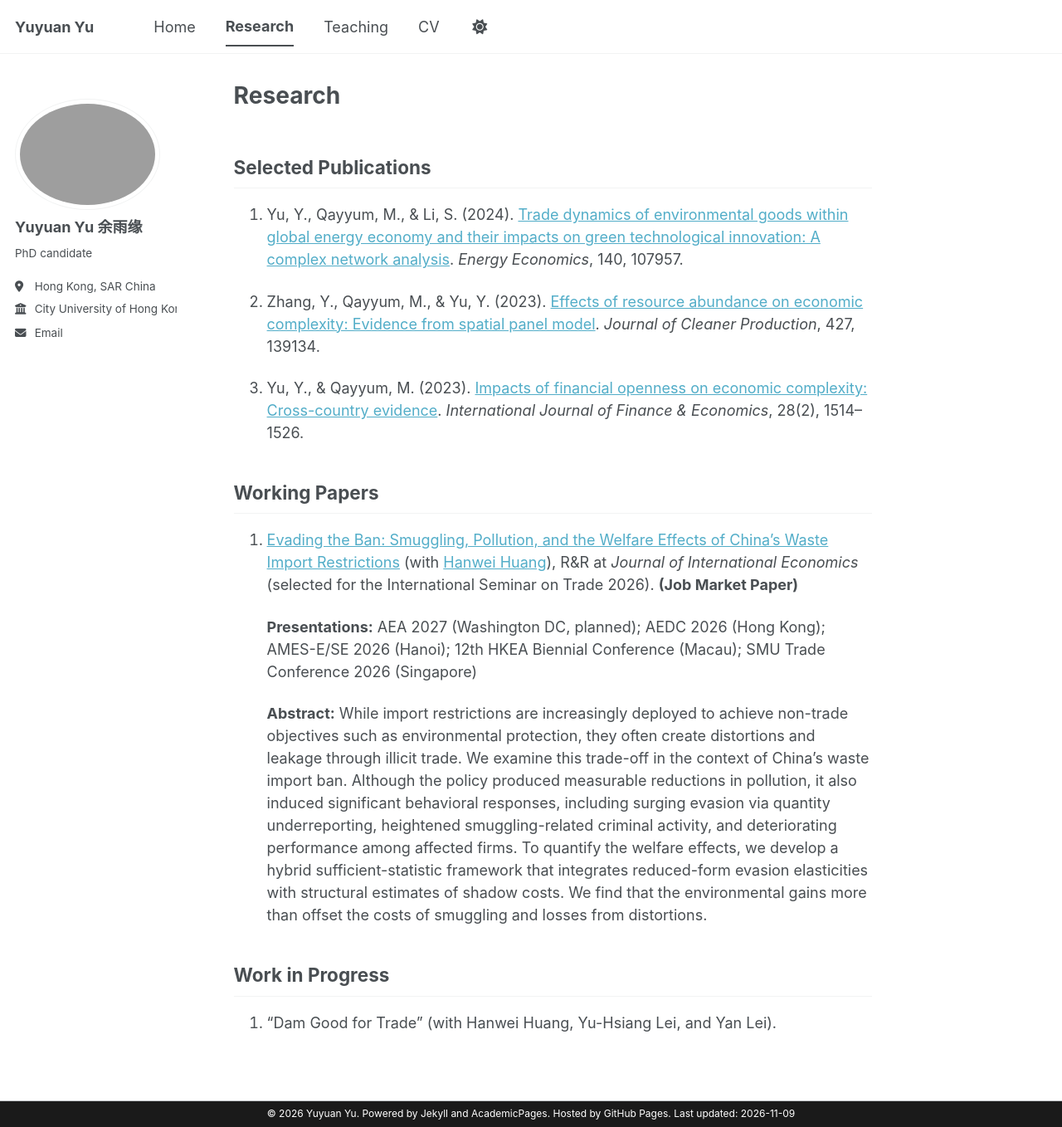
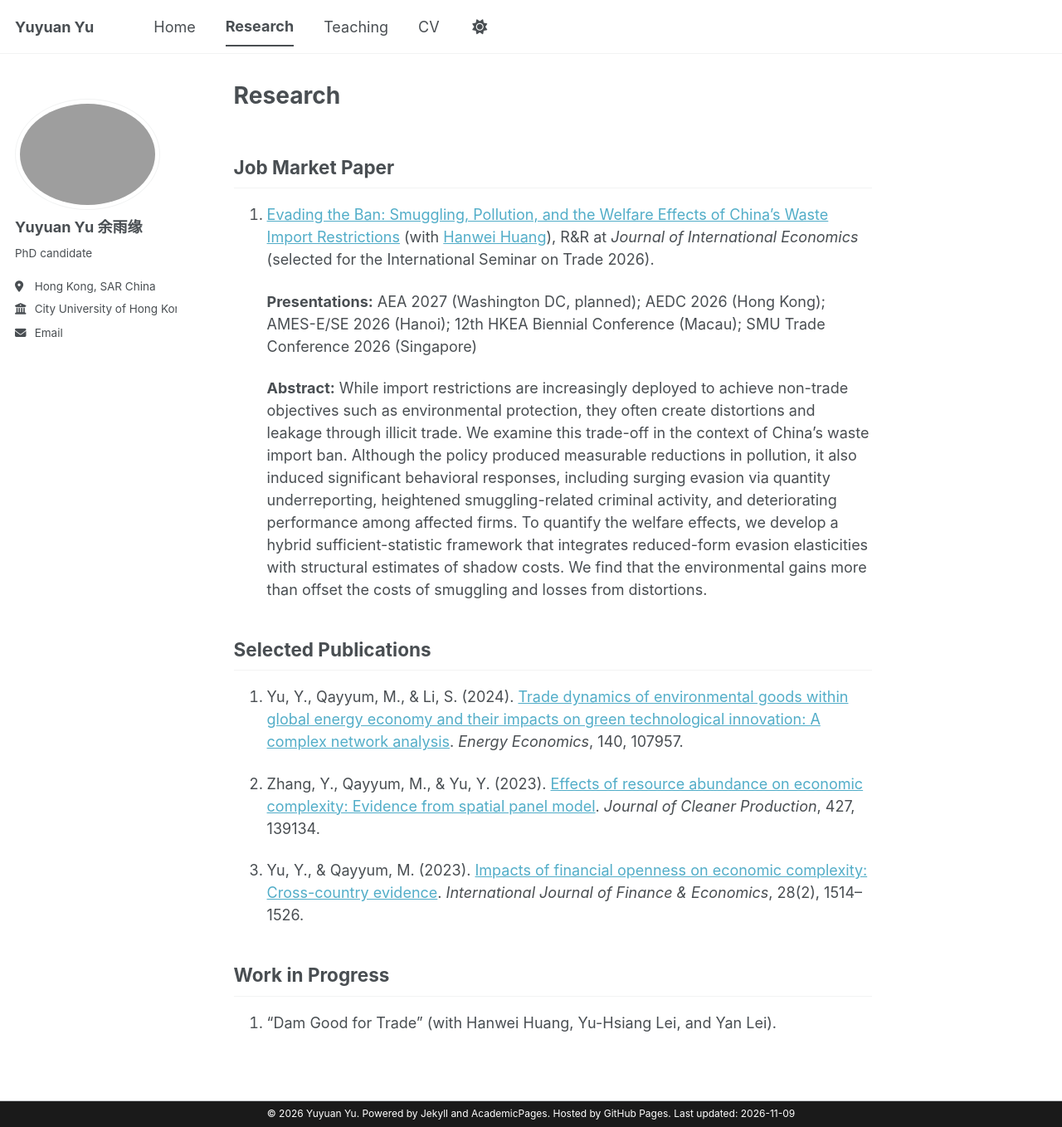
Before and after one commit to yuyuan1yu/yuyuan1yu.github.io, a Jekyll site: the page built from _pages/research.md, in a window 1280 px wide and 1358 px high. Shown: the whole window at 83% size. Built offline with Jekyll 4.4.1, drawn with Linux system fonts in a browser that asks for light colours; a style sheet for code colours, icons or effects is not loaded; part of the change alters nothing that is shown.

Commit message:
Update research.md

```diff
--- a/_pages/research.md
+++ b/_pages/research.md
@@ -4,6 +4,19 @@ title: "Research"
 permalink: /research/
 author_profile: true
 ---
+
+## Job Market Paper
+
+1. [Evading the Ban: Smuggling, Pollution, and the Welfare Effects of China's Waste Import Restrictions](https://dx.doi.org/10.2139/ssrn.6059375) (with [Hanwei Huang](https://sites.google.com/site/chinahanweihuang/home)), R&R at *Journal of International Economics* (selected for the International Seminar on Trade 2026).
+
+   **Presentations:** AEA 2027 (Washington DC, planned); AEDC 2026 (Hong Kong); AMES-E/SE 2026 (Hanoi); 12th HKEA Biennial Conference (Macau); SMU Trade Conference 2026 (Singapore)
+
+   **Abstract:** While import restrictions are increasingly deployed to achieve non-trade objectives such as environmental protection, they often create distortions and leakage through illicit trade.
+   We examine this trade-off in the context of China's waste import ban. Although the policy produced measurable reductions in pollution, it also induced significant behavioral responses, including surging evasion via quantity underreporting,
+   heightened smuggling-related criminal activity, and deteriorating performance among affected firms.
+   To quantify the welfare effects, we develop a hybrid sufficient-statistic framework that integrates reduced-form evasion elasticities with structural estimates of shadow costs.
+   We find that the environmental gains more than offset the costs of smuggling and losses from distortions.
+
 
 ## Selected Publications
 
@@ -14,17 +27,6 @@ author_profile: true
 3. Yu, Y., & Qayyum, M. (2023). [Impacts of financial openness on economic complexity: Cross-country evidence](https://doi.org/10.1002/ijfe.2491). *International Journal of Finance & Economics*, 28(2), 1514–1526.
 
 
-## Working Papers
-
-1. [Evading the Ban: Smuggling, Pollution, and the Welfare Effects of China's Waste Import Restrictions](https://dx.doi.org/10.2139/ssrn.6059375) (with [Hanwei Huang](https://sites.google.com/site/chinahanweihuang/home)), R&R at *Journal of International Economics* (selected for the International Seminar on Trade 2026). **(Job Market Paper)**
-
-   **Presentations:** AEA 2027 (Washington DC, planned); AEDC 2026 (Hong Kong); AMES-E/SE 2026 (Hanoi); 12th HKEA Biennial Conference (Macau); SMU Trade Conference 2026 (Singapore)
-
-   **Abstract:** While import restrictions are increasingly deployed to achieve non-trade objectives such as environmental protection, they often create distortions and leakage through illicit trade.
-   We examine this trade-off in the context of China's waste import ban. Although the policy produced measurable reductions in pollution, it also induced significant behavioral responses, including surging evasion via quantity underreporting,
-   heightened smuggling-related criminal activity, and deteriorating performance among affected firms.
-   To quantify the welfare effects, we develop a hybrid sufficient-statistic framework that integrates reduced-form evasion elasticities with structural estimates of shadow costs.
-   We find that the environmental gains more than offset the costs of smuggling and losses from distortions.
 
 ## Work in Progress
 
```
